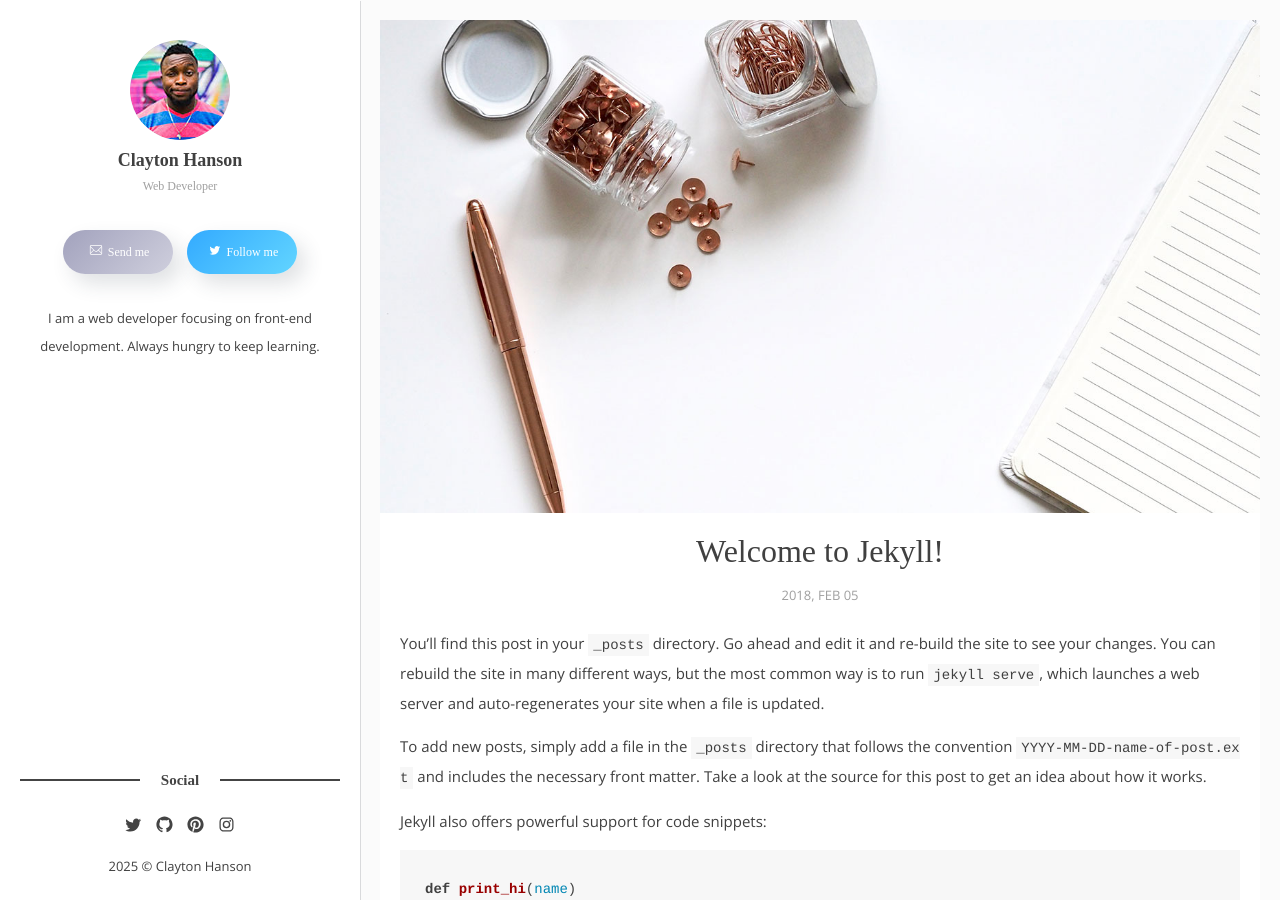
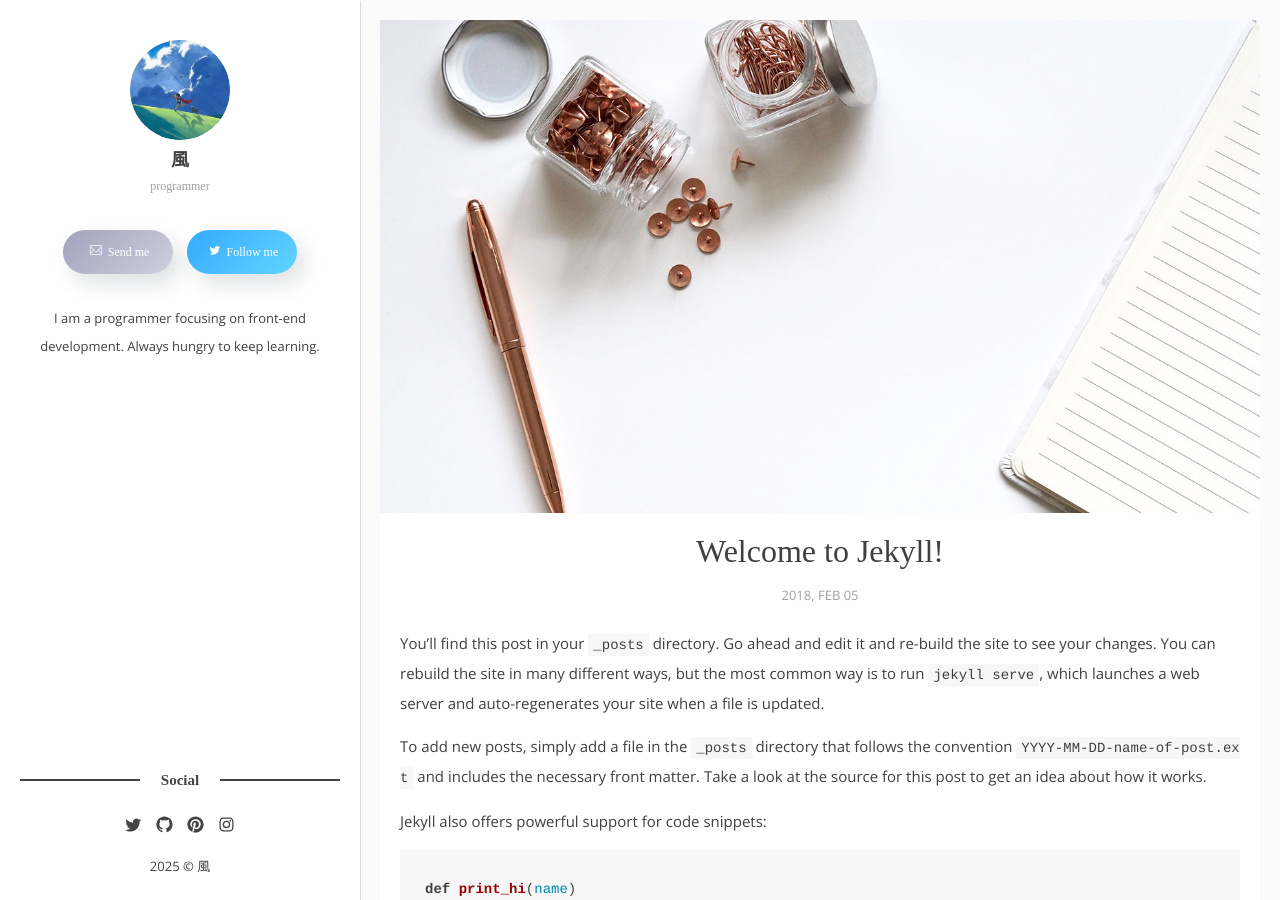
Before and after one commit to LastTimeBug/LastTimeBug.github.io, a Jekyll site: the page built from _posts/2025-06-22-welcome-my-blog.markdown, in a window 1280 px wide and 900 px high. Built offline with Jekyll 4.4.1, drawn with Linux system fonts in a browser that asks for light colours; some web fonts are replaced; comment, search, counter and statistics services are not loaded.

Commit message:
time:2025-6-22 location:Shenzhen description:博客搭建

```diff
--- a/_config.yml
+++ b/_config.yml
@@ -1,15 +1,15 @@
-title: Welcome to Flexton
+title: Welcome to 風之樂
 description: Flexton is a responsive and ultra-minimal theme for Jekyll.
 baseurl: "" # the subpath of your site, e.g. /blog
 url: "flexton.netlify.com" # the base hostname & protocol for your site, e.g. http://example.com
 
 # Author
-author-name:    Clayton Hanson
-author-image:   1.jpg
-author-job:     Web Developer
+author-name:    風
+author-image:   15.jpg
+author-job:     programmer
 author-email:   your-email@domain.com # Add your email for contant form.
 author-twitter: artemsheludko_ # Add your twitter account
-about-author:   I am a web developer focusing on front-end development. Always hungry to keep learning.
+about-author:   I am a programmer focusing on front-end development. Always hungry to keep learning.
 
 # Social settings
 social-twitter:   artemsheludko_
```
Also changed, not shown: _posts/2025-06-22-welcome-my-blog.markdown (renamed from _posts/2018-02-05-welcome-to-jekyll.markdown), images/15.jpg (added).
